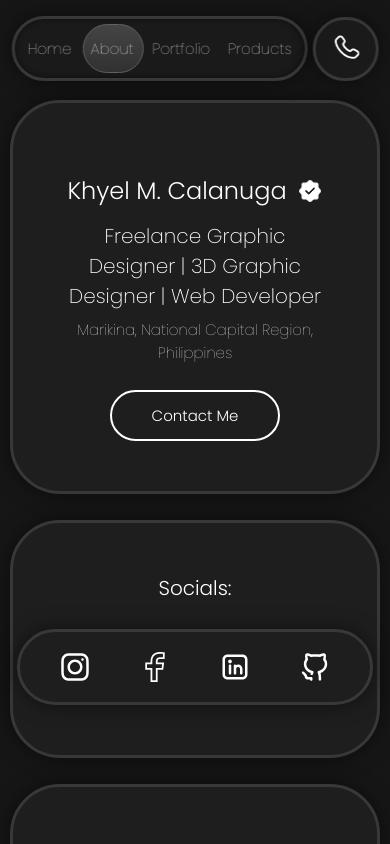
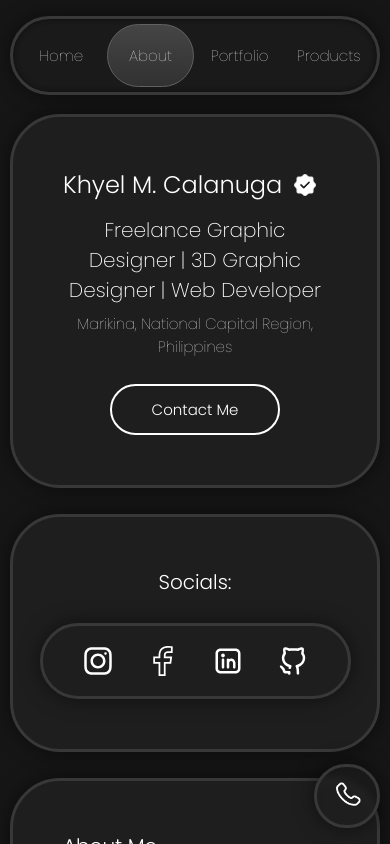
Before and after one commit to khyelcalanuga-lgtm/KhyelPortfolio, a React (Vite) app: page /about in a window 390 px wide. Shown: the top 844 px of the page. Built offline with nearby package versions, Linux system fonts and the light colour scheme.

Commit message:
bigchange

```diff
--- a/package.json
+++ b/package.json
@@ -1,13 +1,10 @@
 {
-  "homepage": "https://khyel.github.io/KhyelPortfolio",
   "name": "portfolio",
   "private": true,
   "version": "0.0.0",
   "type": "module",
   "scripts": {
     "dev": "vite",
-    "predeploy": "npm run build",
-    "deploy": "gh-pages -d dist",
     "build": "vite build",
     "lint": "eslint .",
     "preview": "vite preview"
@@ -25,7 +22,6 @@
     "eslint": "^9.39.4",
     "eslint-plugin-react-hooks": "^7.0.1",
     "eslint-plugin-react-refresh": "^0.5.2",
-    "gh-pages": "^6.3.0",
     "globals": "^17.4.0",
     "vite": "^8.0.1"
   }
--- a/src/Components/Navbar/Navbar.css
+++ b/src/Components/Navbar/Navbar.css
@@ -96,6 +96,19 @@
     color: #ffffff;
 }
 
+.contact-floating {
+    position: fixed;
+    bottom: 26px;
+    right: calc((100vw - 85%) / 2);
+    z-index: 1000;
+}
+
+@media (min-width: 1620px) {
+    .contact-floating {
+        right: calc((100vw - 1620px) / 2);
+    }
+}
+
 .contactLogo {
     display: flex;
     align-items: center;
@@ -110,6 +123,12 @@
     border-style: solid;
     border-width: 3px;
     border-color: #383838;
+    transition: transform 0.28s ease, background-color 0.28s ease;
+}
+
+.contactLogo:hover {
+    background-color: rgb(50, 50, 50, 0.8);
+    transform: scale(1.05);
 }
 
 .contactLogo img {
@@ -122,14 +141,14 @@
         top: 16px;
         flex-direction: row;
         gap: 5px;
-        width: 95%;
+        width: 100%;
         justify-content: center;
     }
 
     .navbar {
         padding: 5px;
         flex: 1;
-        max-width: 80%;
+        max-width: 95%;
     }
 
     .nav-links {
@@ -138,9 +157,14 @@
     }
 
     .nav-links button {
-        padding: 13px 8px;
+        padding: 20px 8px;
         font-size: 15px;
         flex: 1;
+    }
+
+    .contact-floating {
+        right: 2.5%;
+        bottom: 16px;
     }
 
     .contactLogo {
--- a/src/Components/Navbar/Navbar.jsx
+++ b/src/Components/Navbar/Navbar.jsx
@@ -56,6 +56,7 @@ const Bar = () => {
     }, [activeIndex, isInitial])
 
     return (
+        <>
             <header className="header">
                 <nav className="navbar">
                     <div className="nav-links">
@@ -83,12 +84,13 @@ const Bar = () => {
                         ))}
                     </div>
                 </nav>
-            <div className="contact">
+            </header>
+            <div className="contact-floating">
                 <Link to="/" className="contactLogo" aria-label="Call">
                     <img src={phoneIcon} alt="Phone" />
                 </Link>
             </div>
-        </header>
+        </>
     )
 }
 
--- a/src/pages/About/About.css
+++ b/src/pages/About/About.css
@@ -53,10 +53,9 @@
     margin-right: 0;
 }
 
-.profileSec .name {
+.profileSec .name2 {
     display: flex;
     align-items: center;
-
     gap: 10px;
 }
 
@@ -157,12 +156,13 @@
 
 .SocialsTitle img {
     width: 50px;
+    cursor: pointer;
 }
 
 .logos {
     display: flex;
     flex-direction: row;
-    gap: 50px;
+    gap: 35px;
     background-color: #1E1E1E;
     padding: 20px 40px;
     border-radius: 50px;
@@ -178,6 +178,7 @@
 }
 
 .logos img {
+    cursor: pointer;
     filter: brightness(0) invert(1);
     width: 30px;
 }
@@ -185,7 +186,7 @@
 @media (max-width: 768px) {
     .contents2 {
         flex-direction: column;
-        padding-top: 100px;
+        padding-top: 114px;
         width: 100%;
         padding-left: 10px;
         padding-right: 10px;
--- a/src/pages/About/About.jsx
+++ b/src/pages/About/About.jsx
@@ -7,13 +7,17 @@ import LinkedIn from '../../assets/SocialIcons/linkedin.svg'
 import GitHub from '../../assets/SocialIcons/github.svg'
 
 const About = () => {
+    const openInNewTab = (url) => {
+        window.open(url, "_blank", "noreferrer");
+    };
+
     return (
         <div className="contents2">
             <div className="firstRowColumn2">
                 <div className="firstRowFixer">
                     <div className="firstRow2">
                         <div className="profileSec">
-                            <div className="name">
+                            <div className="name2">
                                 <p className="profileName">Khyel M. Calanuga</p>
                                 <img className="verifyIcon" src={verifyIcon} alt="Verified" />
                             </div>
@@ -33,10 +37,10 @@ const About = () => {
                             <div className="SocialsTitle">
                                 <p className="profileName">Socials:</p>
                                 <div className="logos">
-                                    <img src={Instagram} alt="Instagram" className='INSTA' />
-                                    <img src={Facbook} alt="Facebook" className='FACEBOOK' />
-                                    <img src={LinkedIn} alt="LinkedIn" className='LINKEDIN' />
-                                    <img src={GitHub} alt="GitHub" className='GITHUB' />
+                                    <img onClick={() => openInNewTab("https://www.instagram.com/kahyelll/")} src={Instagram} alt="Instagram" className='INSTA' />
+                                    <img onClick={() => openInNewTab("https://www.facebook.com/kiell.lly")} src={Facbook} alt="Facebook" className='FACEBOOK' />
+                                    <img onClick={() => openInNewTab("https://www.linkedin.com/in/khyel-calanuga-928167371/")} src={LinkedIn} alt="LinkedIn" className='LINKEDIN' />
+                                    <img onClick={() => openInNewTab("https://github.com/khyelcalanuga-lgtm")} src={GitHub} alt="GitHub" className='GITHUB' />
                                 </div>
                             </div>
                         </div>
--- a/src/pages/Homepage/Homepage.css
+++ b/src/pages/Homepage/Homepage.css
@@ -322,7 +322,7 @@
 @media (max-width: 768px) {
 
     .profileSec .name {
-        padding-top: 20px;
+        padding-top: 26px;
         display: flex;
         justify-content: center;
         align-items: center;
@@ -332,7 +332,7 @@
 
     .contents {
         flex-direction: column;
-        padding-top: 100px;
+        padding-top: 114px;
         width: 95%;
     }
 
```
Also changed, not shown: 1 other file (tests, documents, lock files or other folders). Lines whose indentation alone changed are shown as unchanged.
